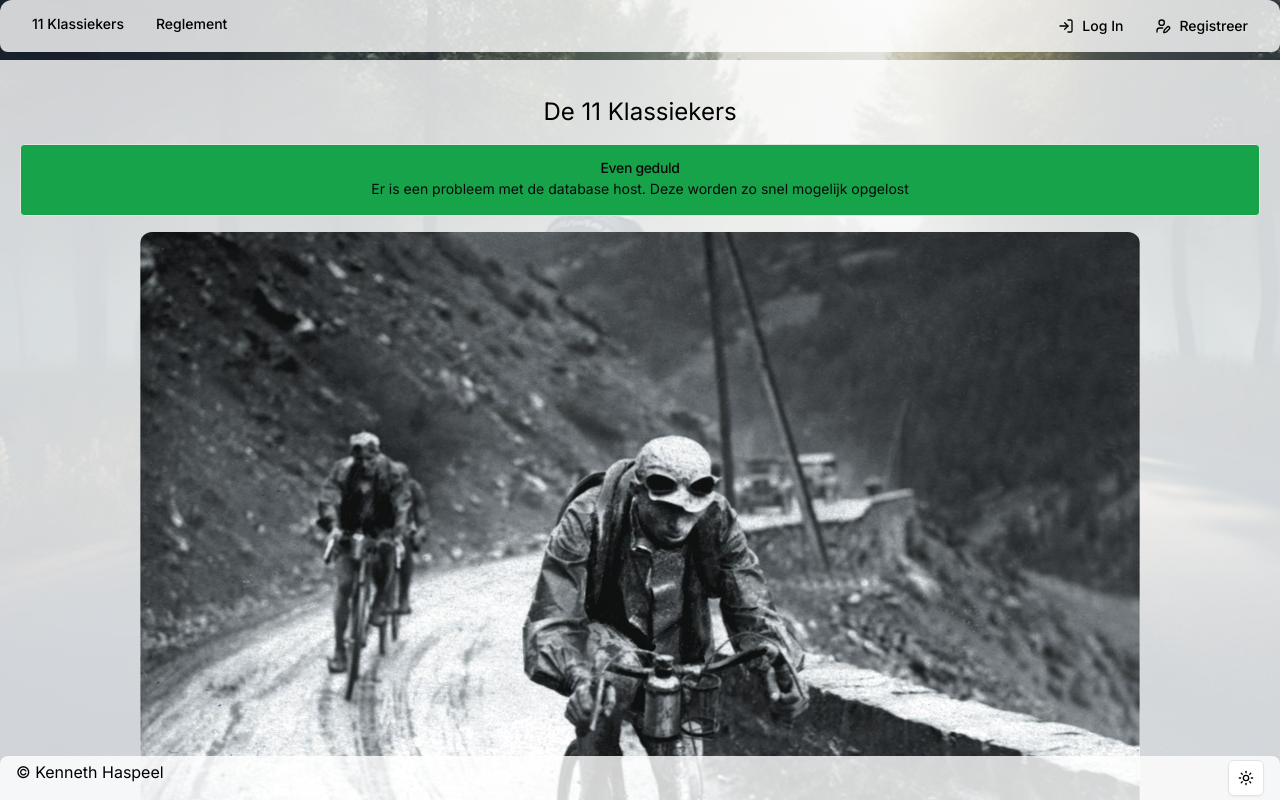
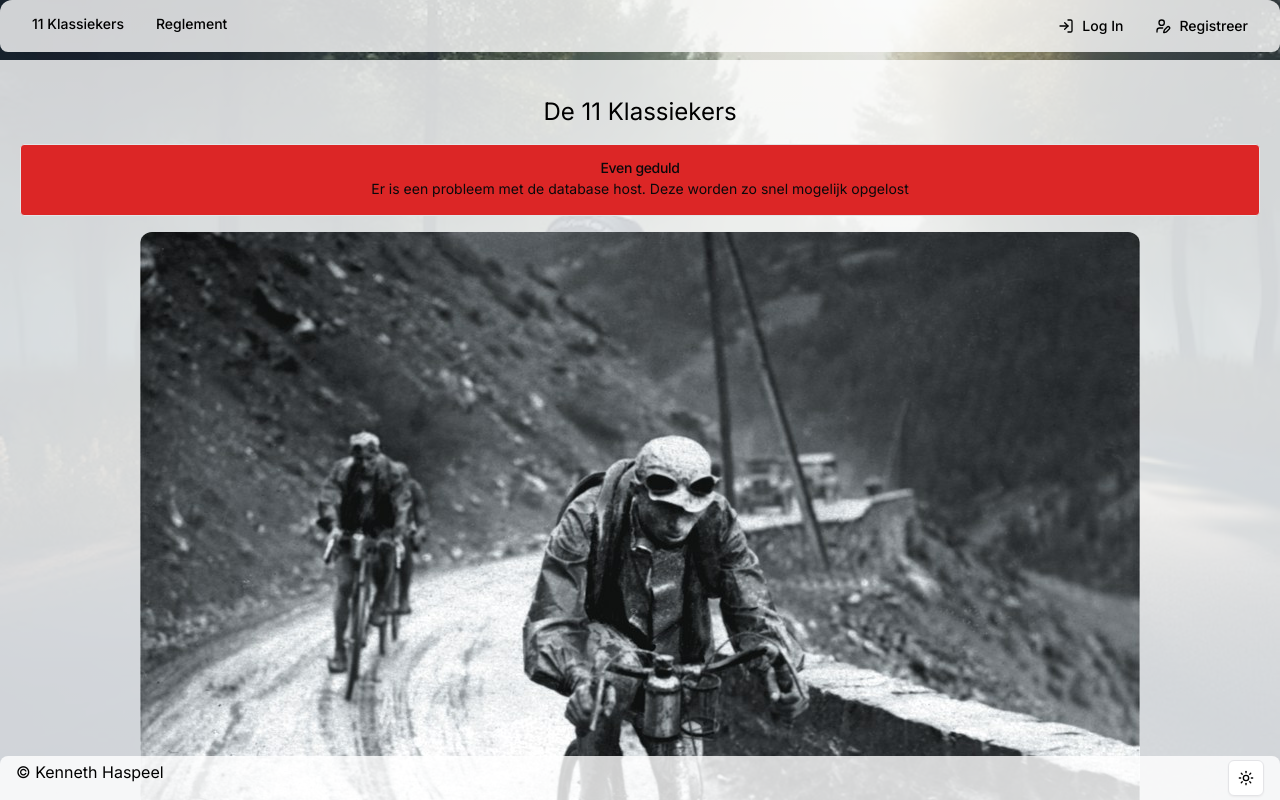
Before and after one commit to kennethhaspeel/11-klassiekers, a Next.js app: page / in a window 1280 px wide. Shown: the top 800 px of the page. Built offline with nearby package versions, Linux system fonts and the light colour scheme; no server answers; what web-push would draw is missing.

Commit message:
waarschuwing

```diff
--- a/src/app/page.tsx
+++ b/src/app/page.tsx
@@ -15,7 +15,7 @@ const user =await getUser()
     <div className="flex-grow justify-center text-center mx-auto p-3">
       <div className="mx-auto py-4 flex flex-col justify-center items-center gap-4">
         <h2 className="text-2xl">De 11 Klassiekers</h2>
-        <Alert className="bg-green-600 rounded p-4">
+        <Alert className="bg-red-600 rounded p-4">
         <AlertTitle>Even geduld</AlertTitle>
 
           <AlertDescription>Er is een probleem met de database host. Deze worden zo snel mogelijk opgelost</AlertDescription>
```
